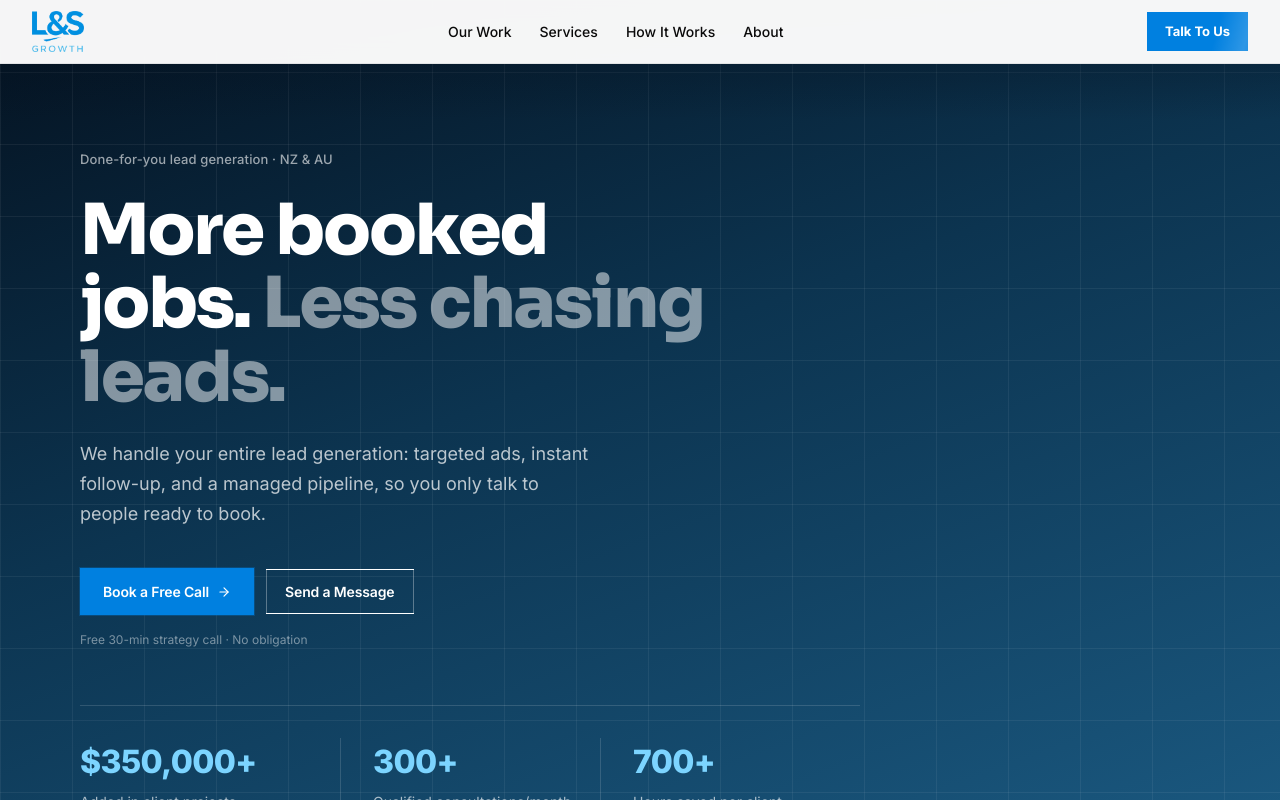
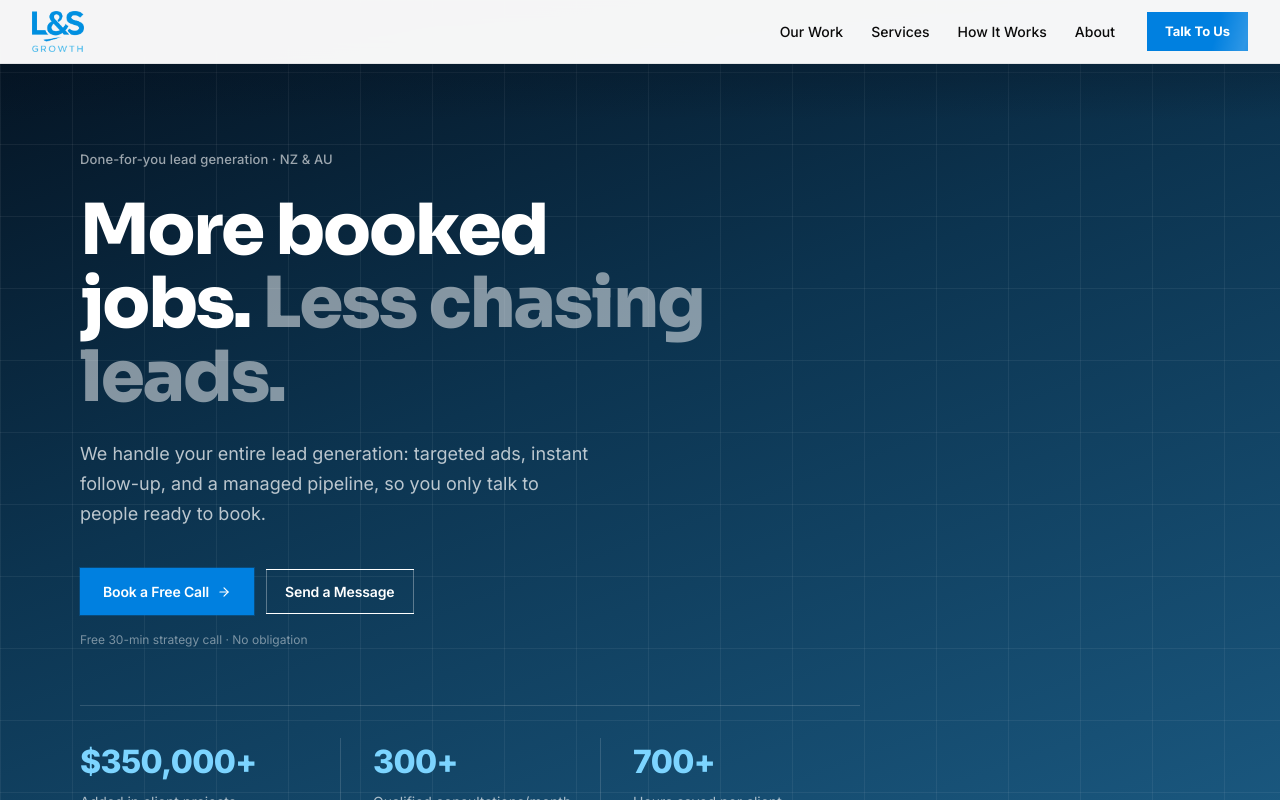
Before and after one commit to Lucky38-54-12/lsgrowthagency, a Next.js app: page / in a window 1280 px wide. Shown: the top 800 px of the page. Built offline with nearby package versions, Linux system fonts and the light colour scheme.

Commit message:
Group nav links and CTA together on the right side
Wrap nav links, CTA, and hamburger into a single right-aligned group so they sit together next to the logo instead of spread across the bar.

```diff
--- a/app/cleaning/page.tsx
+++ b/app/cleaning/page.tsx
@@ -135,6 +135,7 @@ export default function CleaningPage() {
         <a href="/" style={{ textDecoration: "none", display: "flex", alignItems: "center", flexShrink: 0 }}>
           <img className="nav-logo" src="/ls-growth-logo-trimmed.png" alt="LS Growth" style={{ height: "42px", width: "auto", objectFit: "contain" }} />
         </a>
+        <div style={{ display: "flex", alignItems: "center", gap: "32px" }}>
           <div className="m-nav-links" style={{ display: "flex", alignItems: "center", gap: "28px" }}>
             {[["Our Work","/#work"],["Services","/#services"],["How It Works","/#how"],["About","/#about"]].map(([l,h]) => (
               <a key={h} href={h} className="nav-link" style={{ fontSize: "14px", fontWeight: 500, color: ink, textDecoration: "none", whiteSpace: "nowrap" as const }}>{l}</a>
@@ -149,6 +150,7 @@ export default function CleaningPage() {
               <span style={{ display: "block", width: "100%", height: "2px", background: "#fff", borderRadius: "2px" }} />
               <span style={{ display: "block", width: "65%", height: "2px", background: "#fff", borderRadius: "2px" }} />
             </button>
+          </div>
         </div>
       </nav>
 
--- a/app/page.tsx
+++ b/app/page.tsx
@@ -339,13 +339,13 @@ export default function Home() {
         <a href="#" style={{ textDecoration: "none", display: "flex", alignItems: "center", flexShrink: 0 }}>
           <img className="nav-logo" src="/ls-growth-logo-trimmed.png" alt="LS Growth" style={{ height: "42px", width: "auto", objectFit: "contain" }} />
         </a>
-        {/* Center/right — simple text links */}
+        {/* Right side — links, CTA, hamburger grouped together */}
+        <div style={{ display: "flex", alignItems: "center", gap: "32px" }}>
           <div className="m-nav-links" style={{ display: "flex", alignItems: "center", gap: "28px" }}>
             {[["Our Work","#work"],["Services","#services"],["How It Works","#how"],["About","#about"]].map(([l,h]) => (
               <a key={h} href={h} className="nav-link" style={{ fontSize: "14px", fontWeight: 500, color: ink, textDecoration: "none", whiteSpace: "nowrap" as const }}>{l}</a>
             ))}
           </div>
-        {/* Far right — CTA + hamburger */}
           <div style={{ display: "flex", alignItems: "center", gap: "14px" }}>
             <a href="/book" className="nav-cta" style={{ fontSize: "13px", fontWeight: 700, color: "#fff", background: accent, borderRadius: "0", padding: "10px 18px", textDecoration: "none", display: "flex", alignItems: "center", gap: "7px", whiteSpace: "nowrap" as const }}>
               Talk To Us
@@ -355,6 +355,7 @@ export default function Home() {
               <span style={{ display: "block", width: "100%", height: "2px", background: "#fff", borderRadius: "2px" }} />
               <span style={{ display: "block", width: "65%", height: "2px", background: "#fff", borderRadius: "2px" }} />
             </button>
+          </div>
         </div>
       </nav>
 
@@ -578,7 +579,7 @@ export default function Home() {
       </section>
 
       {/* ── WHAT WE BUILD FOR YOU ── */}
-      <section style={{ position: "relative", overflow: "hidden", background: "transparent", padding: "80px 40px", borderTop: `1px solid ${line}` }}>
+      <section id="services" style={{ position: "relative", overflow: "hidden", background: "transparent", padding: "80px 40px", borderTop: `1px solid ${line}` }}>
         <div style={{ position: "absolute", inset: 0, pointerEvents: "none" as const, backgroundImage: "linear-gradient(rgba(10,10,10,0.04) 1px, transparent 1px), linear-gradient(90deg, rgba(10,10,10,0.04) 1px, transparent 1px)", backgroundSize: "72px 72px", WebkitMaskImage: "radial-gradient(ellipse 80% 70% at 50% 50%, #000 40%, transparent 100%)", maskImage: "radial-gradient(ellipse 80% 70% at 50% 50%, #000 40%, transparent 100%)" }} />
         <div style={{ position: "relative", maxWidth: "1200px", margin: "0 auto" }}>
           <div style={{ textAlign: "center" as const, maxWidth: "720px", margin: "0 auto 56px" }}>
```
Lines whose indentation alone changed are shown as unchanged.
